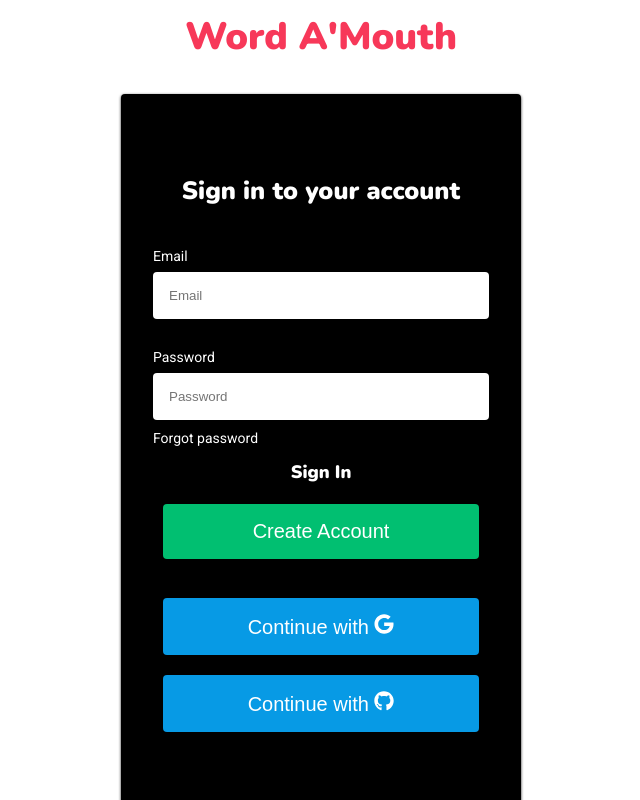
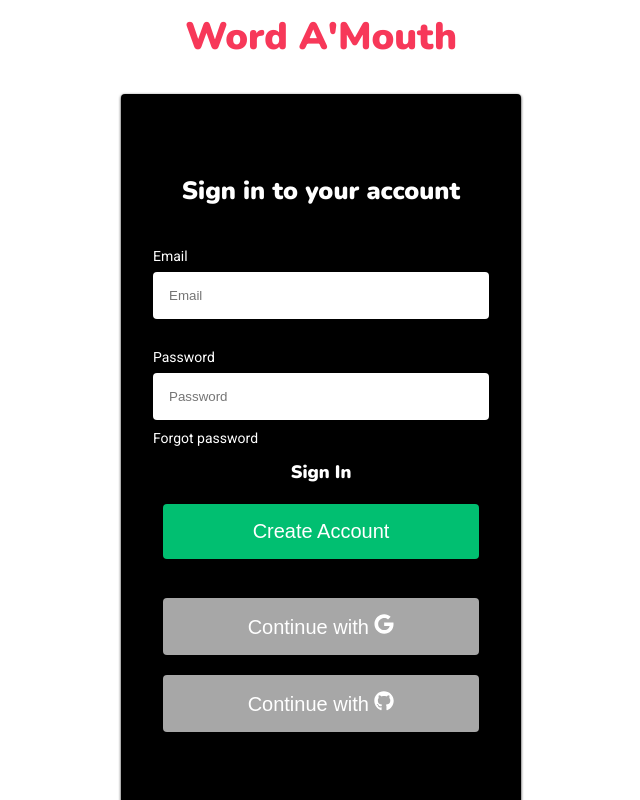
Before and after one commit to ganett33/sample_wm, a React (Create React App) app: page / in a window 1280 px wide. Shown: the whole page, without its empty margins (319-959 px from the left). Built offline with nearby package versions, Linux system fonts and the light colour scheme; no server answers; a web font is replaced by a local one.

Commit message:
folder change for netlify

```diff
--- a/src/Components/App.js
+++ b/src/App.js
@@ -1,7 +1,7 @@
 import React, { useState, useEffect } from "react";
 import "./App.css";
-import AppRouter from "../components/Router";
-import { authService } from "../fbase";
+import AppRouter from "../src/components/Router";
+import { authService } from "./fbase";
 
 function App() {
     const [init, setInit] = useState(false);
--- a/src/Components/Router.js
+++ b/src/Components/Router.js
@@ -1,4 +1,4 @@
-import React, { useState } from "react";
+import React from "react";
 import { HashRouter as Router, Route, Switch } from "react-router-dom";
 import Home from "../routes/Home";
 import Signin from "../routes/Signin";
--- a/src/Components/Signin/SigninElements.js
+++ b/src/Components/Signin/SigninElements.js
@@ -118,7 +118,7 @@ export const FormInputBtn = styled.input`
 `;
 
 export const FormBtn = styled.button`
-     background: #079ae5;
+     background: #a7a7a7;
      padding: 16px 0;
      margin: 10px;
      border: none;
--- a/src/Components/Signin/Signinform.js
+++ b/src/Components/Signin/Signinform.js
@@ -62,7 +62,6 @@ const Signinform = () => {
       const data = await authService.signInWithPopup(provider);
       console.log(data);
     };
-
     return (
         <>
          <Box>
@@ -97,8 +96,6 @@ const Signinform = () => {
                           {newAccount ? "Sign In" : "Create Account"}
                         </FormH4>
                         <FormInputBtn type="submit" value={newAccount ? "Create Account" : "Sign In"} />
-
-
                         <br />
                         <FormBtn onClick={onSocialClick} name="google">Continue with <FaGoogle /></FormBtn>
                         <FormBtn onClick={onSocialClick} name="github">Continue with <FaGithub /></FormBtn>
--- a/src/index.js
+++ b/src/index.js
@@ -1,6 +1,6 @@
 import React from "react";
 import ReactDOM from "react-dom";
-import App from "./components/App";
+import App from "./App";
 
 
 ReactDOM.render(
```
Also changed, not shown: src/App.css (renamed from src/Components/App.css).
